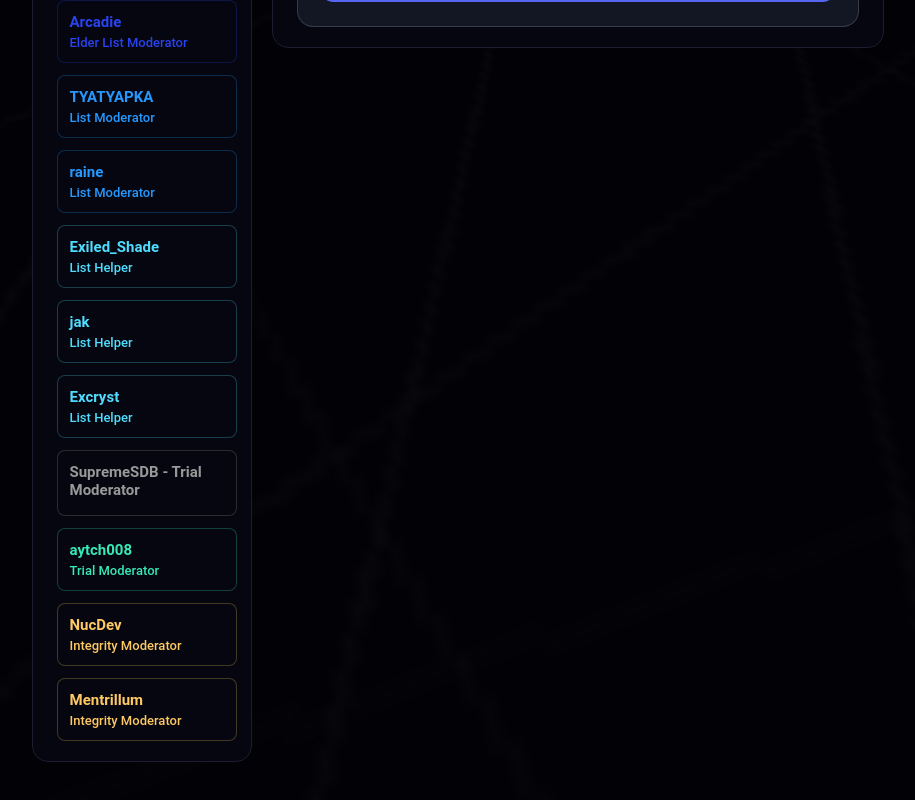
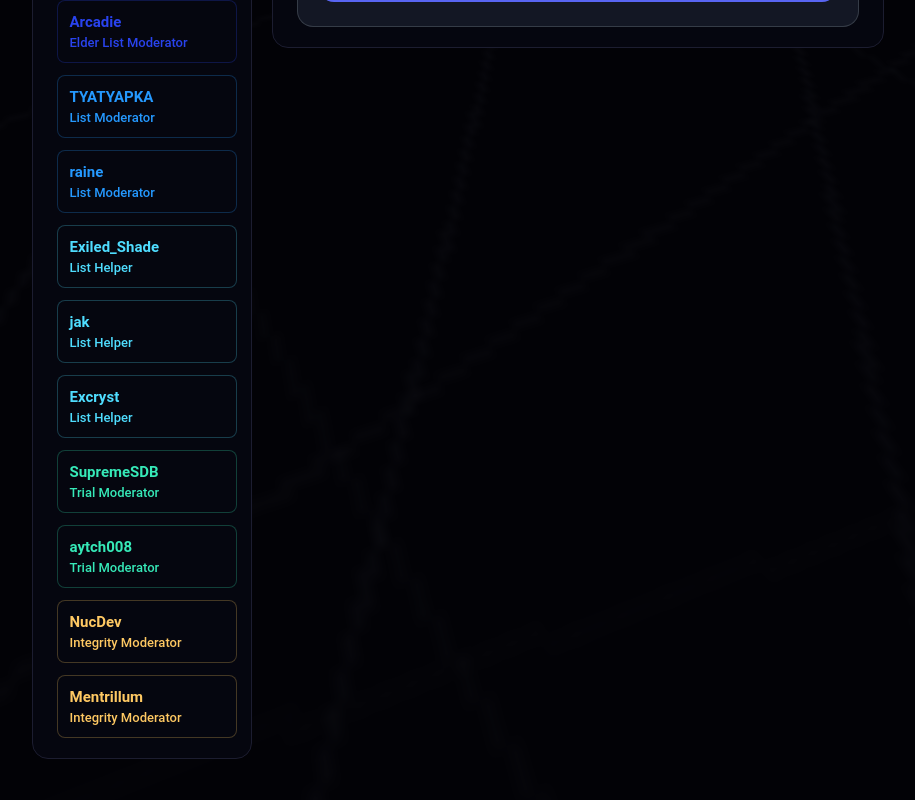
Before and after one commit to The-Hardest-Achievements-List/The-Hardest-Achievements-List, a React (Vite) app: page / in a window 1280 px wide. Shown: the part 747-1547 px from the top of the page, without its empty margins (175-1090 px from the left). Built offline with nearby package versions, Linux system fonts and the light colour scheme; a small style sheet from the web is missing.

Commit message:
Update HomePage.jsx

```diff
--- a/src/pages/HomePage.jsx
+++ b/src/pages/HomePage.jsx
@@ -7,7 +7,7 @@ const EDITORS = [
   "Exiled_Shade — List Helper",
   "jak — List Helper",
   "Excryst — List Helper",
-  "SupremeSDB - Trial Moderator",
+  "SupremeSDB — Trial Moderator",
   "aytch008 — Trial Moderator",
   "NucDev — Integrity Moderator",
   "Mentrillum — Integrity Moderator",
```
